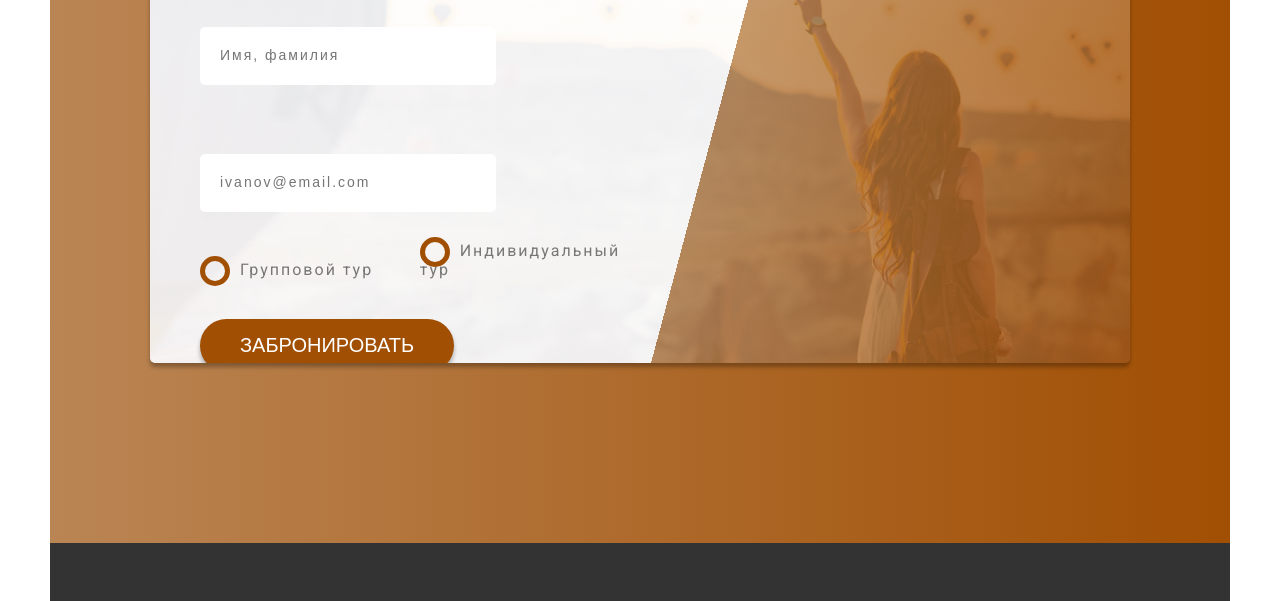
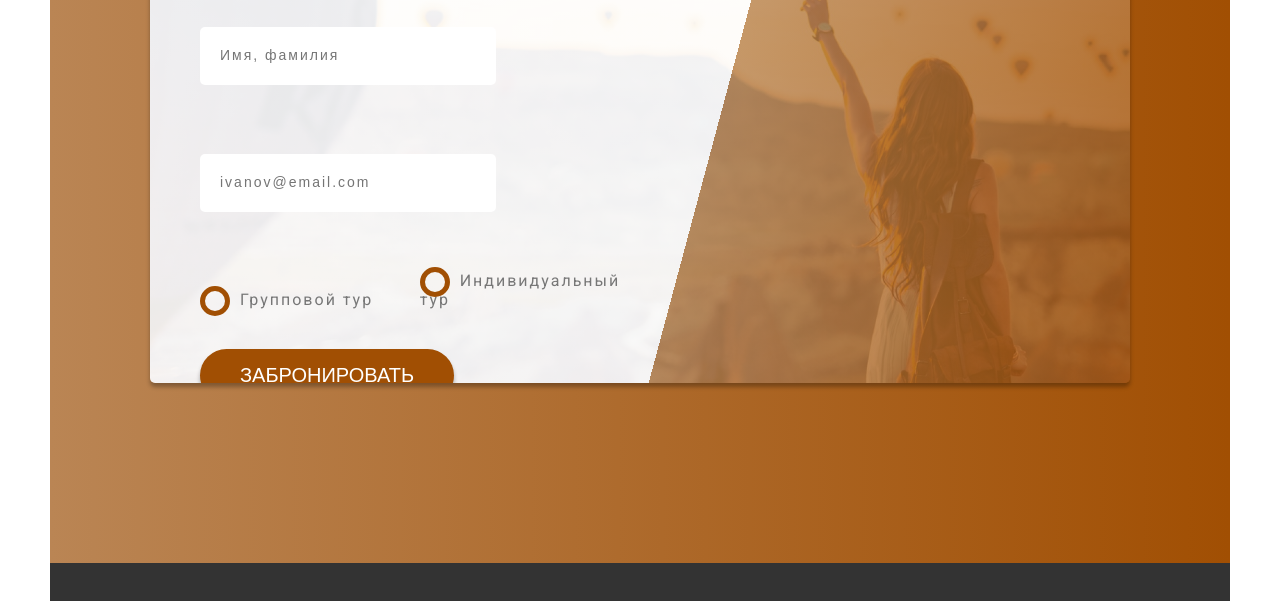
Before and after one commit to LaNadia/BalloonsProject, a plain HTML site: page index.html in a window 1280 px wide. Shown: the part 4758-5359 px from the top of the page. Drawn offline with Linux system fonts and the light colour scheme; files whose address does not match are found by name.

Commit message:
fix: label book-section

```diff
--- a/sass/components/_button.sass
+++ b/sass/components/_button.sass
@@ -36,6 +36,5 @@
     &, &:link, &:visited
         background: $color-brown-dark
         color: $color-white
-    &:hover
     &::after
         background: $color-brown-dark
--- a/sass/components/_form.sass
+++ b/sass/components/_form.sass
@@ -1,5 +1,5 @@
 .book
-    height: 50rem
+    height: 52rem
     background: linear-gradient(105deg, rgba(255, 255, 255, 0.9) 0%, rgba(255, 255, 255, 0.9) 57%, rgba(186, 133, 80, 0.8) 57%, rgba(161, 79, 3, 0.8) 100%), url('../img/bg_form.jpg') center / cover no-repeat
     box-shadow: $box-shadow
     border-radius: .5rem
@@ -52,6 +52,7 @@
         width: 40%
         display: inline-block
         color: $color-grey
+        margin-top: 3rem
     &__label-radio
         cursor: pointer
         position: relative
--- a/sass/layout/_footer.sass
+++ b/sass/layout/_footer.sass
@@ -19,6 +19,5 @@
             letter-spacing: .2rem
             font-weight: 300
             transition: .2s all
-        &:active
         &:hover
             color: $color-brown-light
```
Also changed, not shown: css/style.css, 1 other file.
